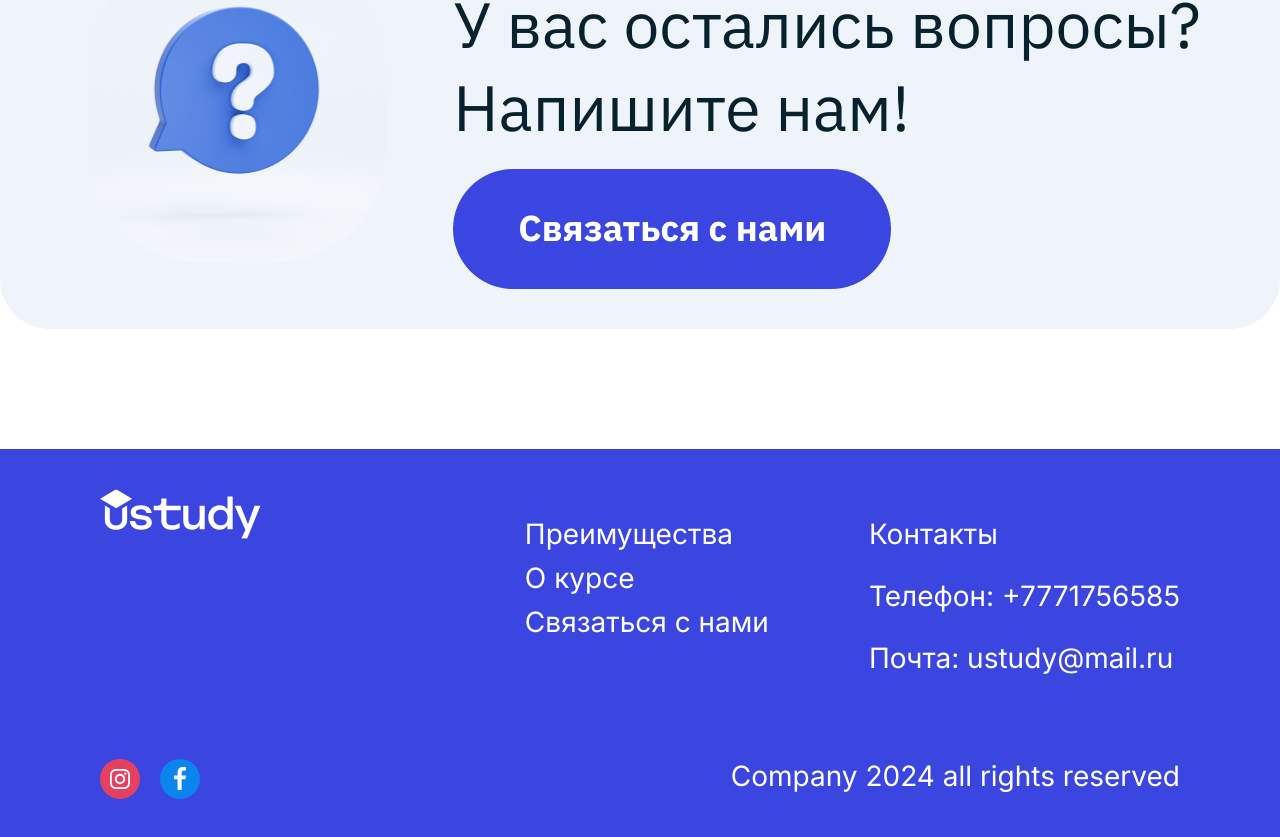
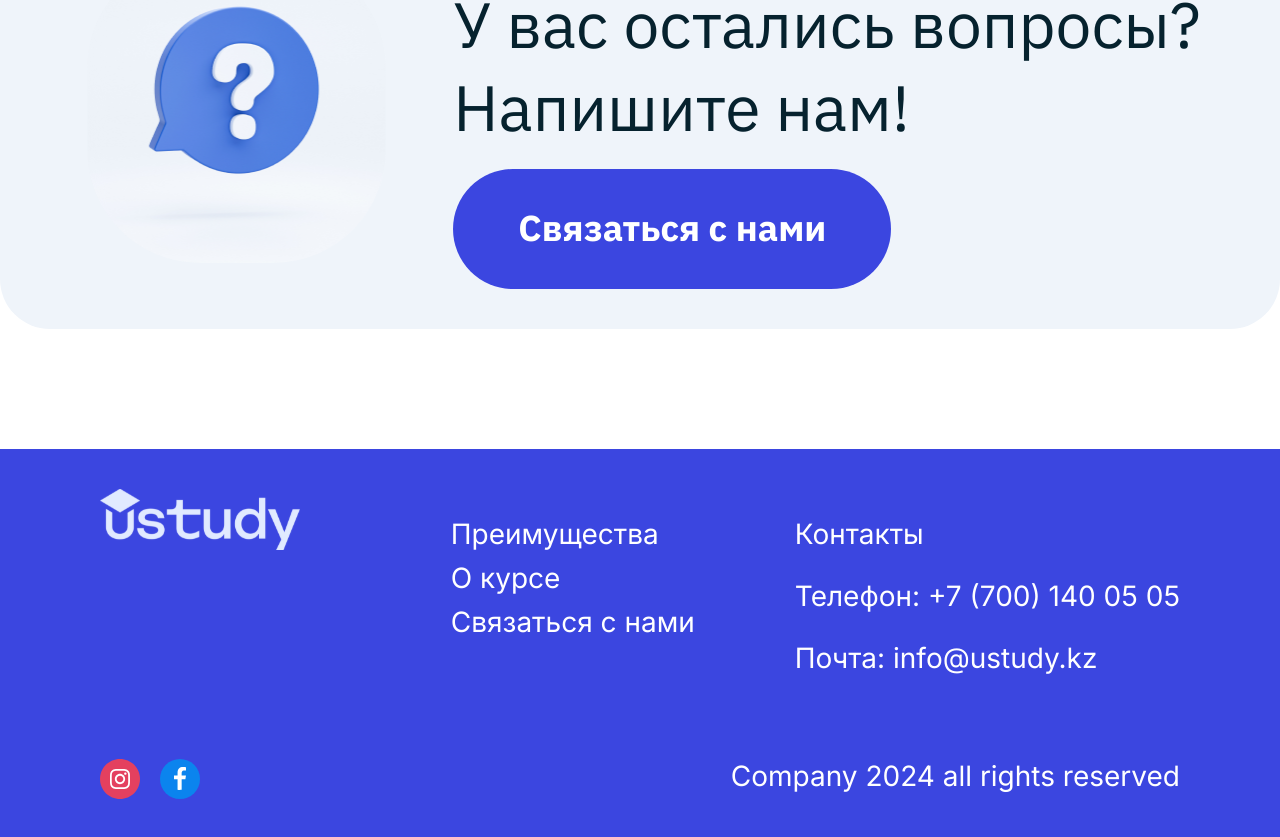
Before and after one commit to narimanjs/ustudy-acca-landing, a React (Vite) app: page / in a window 1280 px wide. Shown: the part 6761-7598 px from the top of the page. Built offline with nearby package versions, Linux system fonts and the light colour scheme.

Commit message:
fix: fixed footer, add phone, inst

```diff
--- /dev/null
+++ b/src/components/Footer/Footer.module.css
@@ -0,0 +1,110 @@
+.footer {
+  background-color: #3b46e0;
+  color: white;
+  padding: 40px 100px;
+  display: flex;
+  justify-content: space-between;
+  align-items: flex-start;
+  flex-wrap: wrap;
+  margin-top: 120px;
+  max-width: 1920px;
+  height: 360px;
+}
+.footer .leftSection {
+  display: flex;
+  align-items: flex-start;
+  gap: 30px;
+  position: relative;
+  flex-direction: column;
+}
+.footer .leftSection .logo img {
+  width: 200px;
+  transition: transform 0.5s ease, filter 0.5s ease;
+}
+.footer .leftSection .logo img:hover {
+  transform: scale(1.05);
+  filter: brightness(1.2);
+}
+.footer .leftSection .socials {
+  display: flex;
+  gap: 20px;
+  position: absolute;
+  top: 250px;
+  margin-top: 20px;
+}
+.footer .leftSection .socials a img {
+  width: 40px;
+  height: 40px;
+  transition: transform 0.3s ease, filter 0.3s ease;
+}
+.footer .leftSection .socials a:hover {
+  transform: scale(1.1);
+  filter: brightness(1.3);
+}
+.footer .rightSection {
+  display: flex;
+  justify-content: flex-start;
+  gap: 100px;
+}
+.footer .rightSection .links ul {
+  font-family: Inter;
+  font-size: 28px;
+  font-weight: 400;
+  list-style: none;
+  padding: 0;
+}
+.footer .rightSection .links ul li {
+  margin-bottom: 10px;
+}
+.footer .rightSection .links ul li a {
+  color: white;
+  text-decoration: none;
+  font-family: Inter;
+  font-size: 28px;
+  font-weight: 400;
+}
+.footer .rightSection .links ul li a:hover {
+  text-decoration: underline;
+}
+.footer .rightSection .contacts p {
+  font-family: Inter;
+  font-size: 28px;
+  font-weight: 400;
+  list-style: none;
+}
+.footer .rightSection .contacts a {
+  color: white;
+  text-decoration: none;
+  font-weight: 500;
+}
+.footer .rightSection .contacts a:hover {
+  text-decoration: underline;
+  color: #ffcc33;
+}
+.footer .rightSection .contacts a:active {
+  color: #ff9900;
+}
+.footer .copyright {
+  display: flex;
+  justify-content: space-between;
+  align-items: center;
+  width: 100%;
+  padding: 20px 0;
+}
+.footer .copyright .socials {
+  display: flex;
+  gap: 20px;
+  justify-content: flex-start;
+}
+.footer .copyright .socials a img {
+  width: 40px;
+  height: 40px;
+}
+.footer .copyright p {
+  font-family: Inter;
+  font-size: 28px;
+  font-weight: 400;
+  margin-left: auto;
+  list-style: none;
+  text-align: right;
+}/*# sourceMappingURL=Footer.module.css.map */
--- a/src/components/Footer/Footer.module.scss
+++ b/src/components/Footer/Footer.module.scss
@@ -17,17 +17,17 @@
     position: relative;
     flex-direction: column;
 
-    .logo a {
-      color: rgba(255, 255, 255, 1);
-      svg {
-        fill: currentColor;
-        transition: fill 0.3s ease;
-      }
-
-      &:hover {
-        color: #be8ebe;
+    .logo {
+      img {
+        width: 200px;
+        transition: transform 0.5s ease, filter 0.5s ease;
+        &:hover {
+          transform: scale(1.05);
+          filter: brightness(1.2);
+        }
       }
     }
+
     .socials {
       display: flex;
       gap: 20px;
@@ -86,6 +86,20 @@
         font-weight: 400;
         list-style: none;
       }
+      a {
+        color: white;
+        text-decoration: none;
+        font-weight: 500;
+
+        &:hover {
+          text-decoration: underline;
+          color: #ffcc33;
+        }
+
+        &:active {
+          color: #ff9900;
+        }
+      }
     }
   }
 
--- a/src/components/Footer/Footer.tsx
+++ b/src/components/Footer/Footer.tsx
@@ -1,4 +1,3 @@
-import MyIcon from "#/ui/MyIcon/MyIcon";
 import styles from "./Footer.module.scss";
 
 const Footer = () => {
@@ -7,18 +6,29 @@ const Footer = () => {
       <div className={styles.leftSection}>
         <div className={styles.logo}>
           <a href='/'>
-            <MyIcon color='rgba(255, 255, 255, 1)' />
+            <img
+              src='/assets/img/UStudy_footer.svg'
+              alt='ustudy logo'
+            />
           </a>
         </div>
 
         <div className={styles.socials}>
-          <a href='https://instagram.com'>
+          <a
+            href='https://www.instagram.com/ustudykazakhstan/'
+            target='_blank'
+            rel='noopener noreferrer'
+          >
             <img
               src='/assets/icons/instagram.svg'
               alt='Instagram'
             />
           </a>
-          <a href='https://facebook.com'>
+          <a
+            href='https://facebook.com'
+            target='_blank'
+            rel='noopener noreferrer'
+          >
             <img
               src='/assets/icons/facebook.svg'
               alt='Facebook'
@@ -43,8 +53,12 @@ const Footer = () => {
         </div>
         <div className={styles.contacts}>
           <p>Контакты</p>
-          <p>Телефон: +7771756585</p>
-          <p>Почта: ustudy@mail.ru</p>
+          <p>
+            Телефон: <a href='tel:+77001400505'>+7 (700) 140 05 05 </a>
+          </p>
+          <p>
+            Почта: <a href='mailto:info@ustudy.kz'> info@ustudy.kz</a>
+          </p>
         </div>
       </div>
 
```
Also changed, not shown: 1 other file (tests, documents, lock files or other folders).
